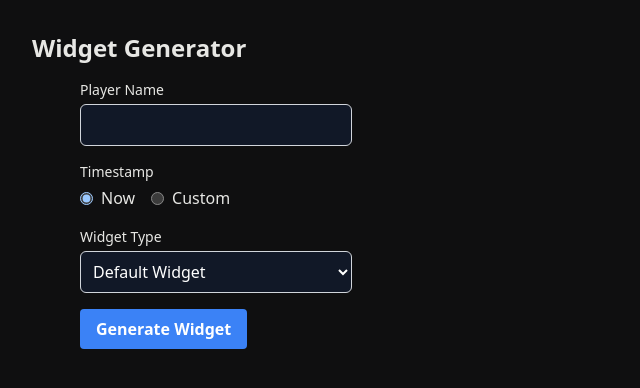
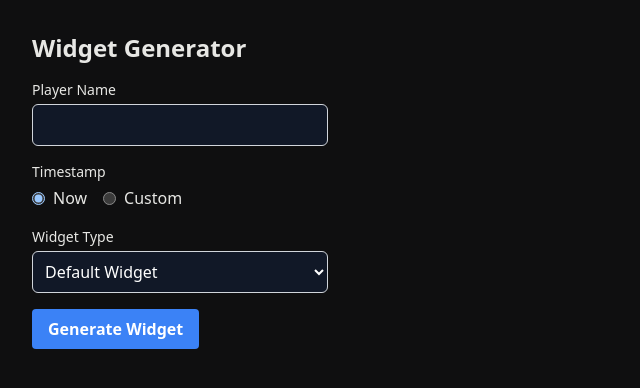
Before and after one commit to cltWilly/mcsrr-widget, a Next.js app: page / in a window 1280 px wide. Shown: the top 388 px of the page, without its empty margins (0-640 px from the left). Built offline with nearby package versions, Linux system fonts and the light colour scheme.

Commit message:
fixed inputs postion

```diff
--- a/app/page.jsx
+++ b/app/page.jsx
@@ -210,7 +210,7 @@ export default function Page() {
       <Toaster position="top-center" richColors />
       <h1 className="text-2xl font-bold mb-4">Widget Generator</h1>
       <div className="flex flex-col lg:flex-row gap-8">
-        <div className="lg:w-1/2 w-full pl-6 md:pl-12">
+        <div className="lg:w-1/2 w-full">
       <div className="mb-4">
         <label className="block text-sm font-medium font-bold">Player Name</label>
         <input
@@ -368,7 +368,7 @@ export default function Page() {
         }
       </button>
       </div>
-      <div className="lg:w-1/2 w-full pr-6 md:pr-12">
+      <div className="lg:w-1/2 w-full">
 
       <div className="mt-8">
         {widgetUrl && (
```
